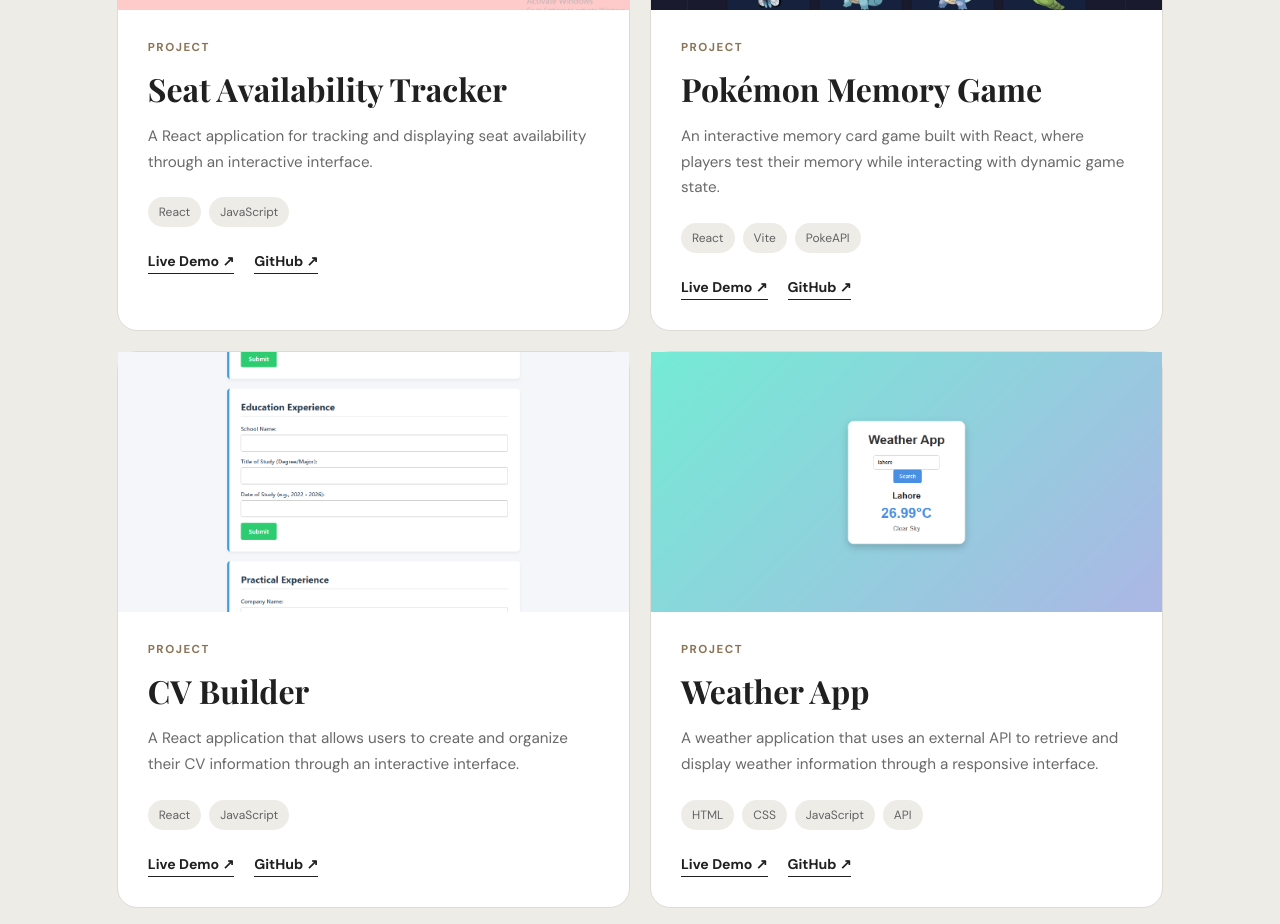
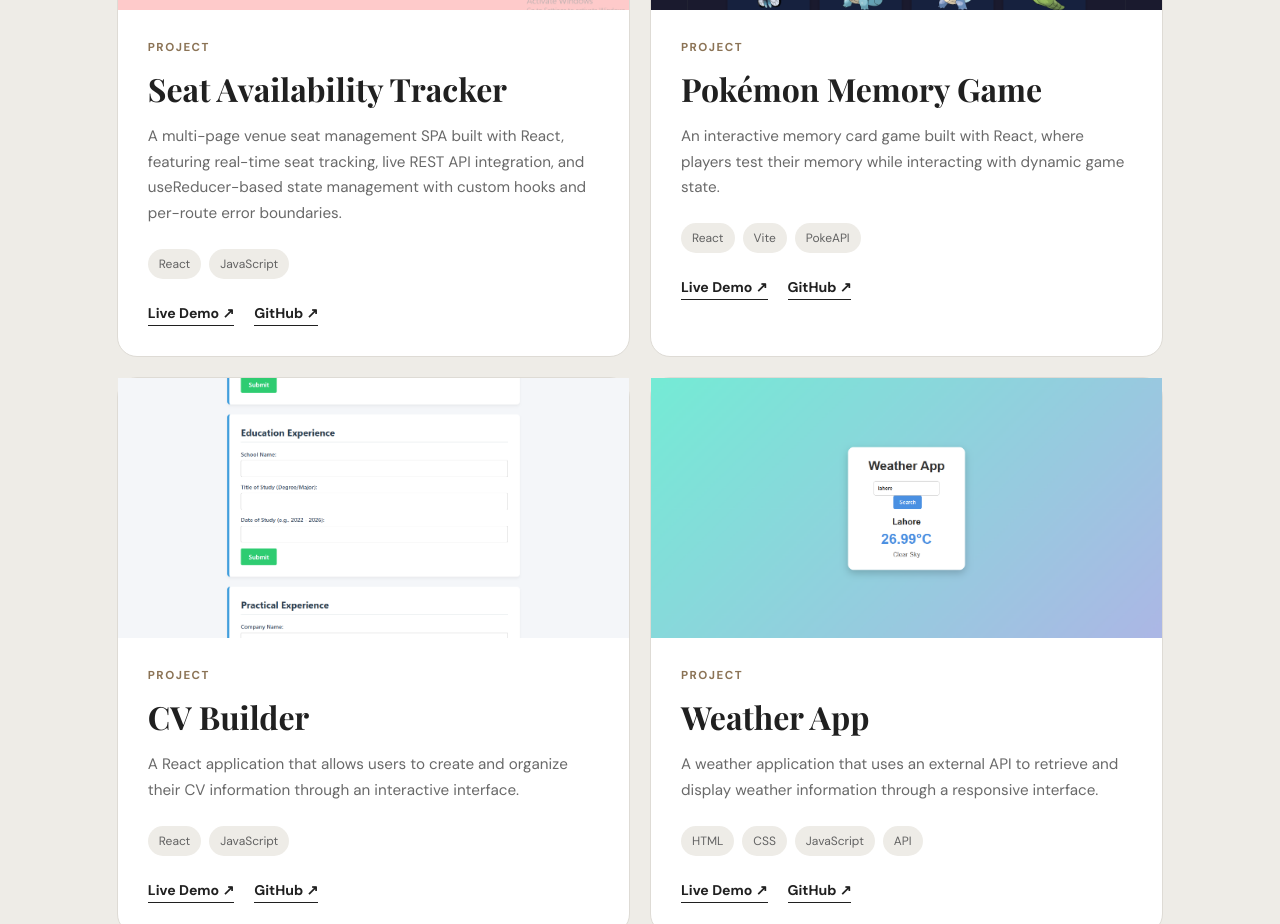
Before and after one commit to munibah1707-cpu/munibah-portfolio, a React (Vite) app: page / in a window 1280 px wide. Shown: the part 3440-4364 px from the top of the page. Built offline with nearby package versions, Linux system fonts and the light colour scheme.

Commit message:
Enhance project description for Seat Availability Tracker
Updated project description to include more details about features and technologies used.

```diff
--- a/src/components/Projects.jsx
+++ b/src/components/Projects.jsx
@@ -25,7 +25,7 @@ const otherProjects = [
   {
     title: "Seat Availability Tracker",
     description:
-      "A React application for tracking and displaying seat availability through an interactive interface.",
+      "A multi-page venue seat management SPA built with React, featuring real-time seat tracking, live REST API integration, and useReducer-based state management with custom hooks and per-route error boundaries.",
     tech: ["React", "JavaScript"],
     github: "https://github.com/munibah1707-cpu/Seat-Availability-Tracker",
     live: "https://seat-availability-tracker-loyf.vercel.app/",
```
